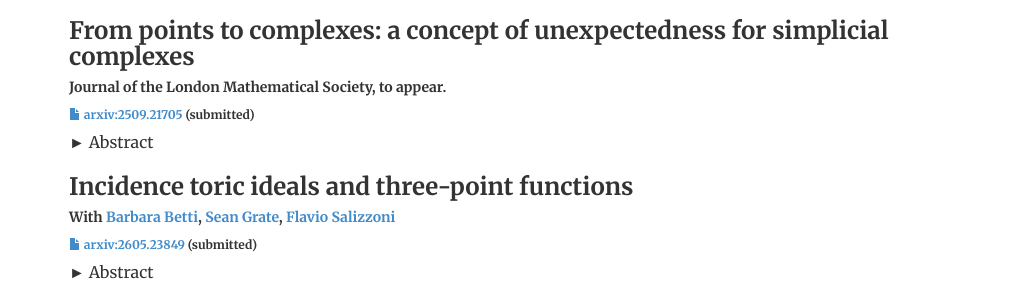
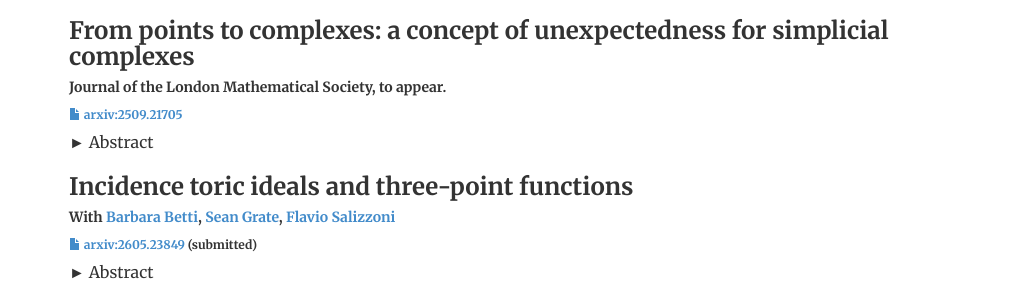
Before and after one commit to hollebenthiago/hollebenthiago.github.io, a Jekyll site: the page built from research/index.html, in a window 1280 px wide and 900 px high. Shown: the part 158-457 px from the top of the window, without its empty margins (126-1141 px from the left). Built offline with Jekyll 4.4.1, drawn with Linux system fonts in a browser that asks for light colours.

Commit message:
remove submitted unexpected

```diff
--- a/research/index.html
+++ b/research/index.html
@@ -25,7 +25,7 @@
                     <h5>
                         Journal of the London Mathematical Society, to appear.
                     </h5>
-                    <h6><a href="https://arxiv.org/pdf/2509.21705"><i class="glyphicon glyphicon-file"></i> arxiv:2509.21705</a> (submitted)</h6>
+                    <h6><a href="https://arxiv.org/pdf/2509.21705"><i class="glyphicon glyphicon-file"></i> arxiv:2509.21705</a></h6>
                     <details class="styled">
                         <summary>
                             Abstract
```
